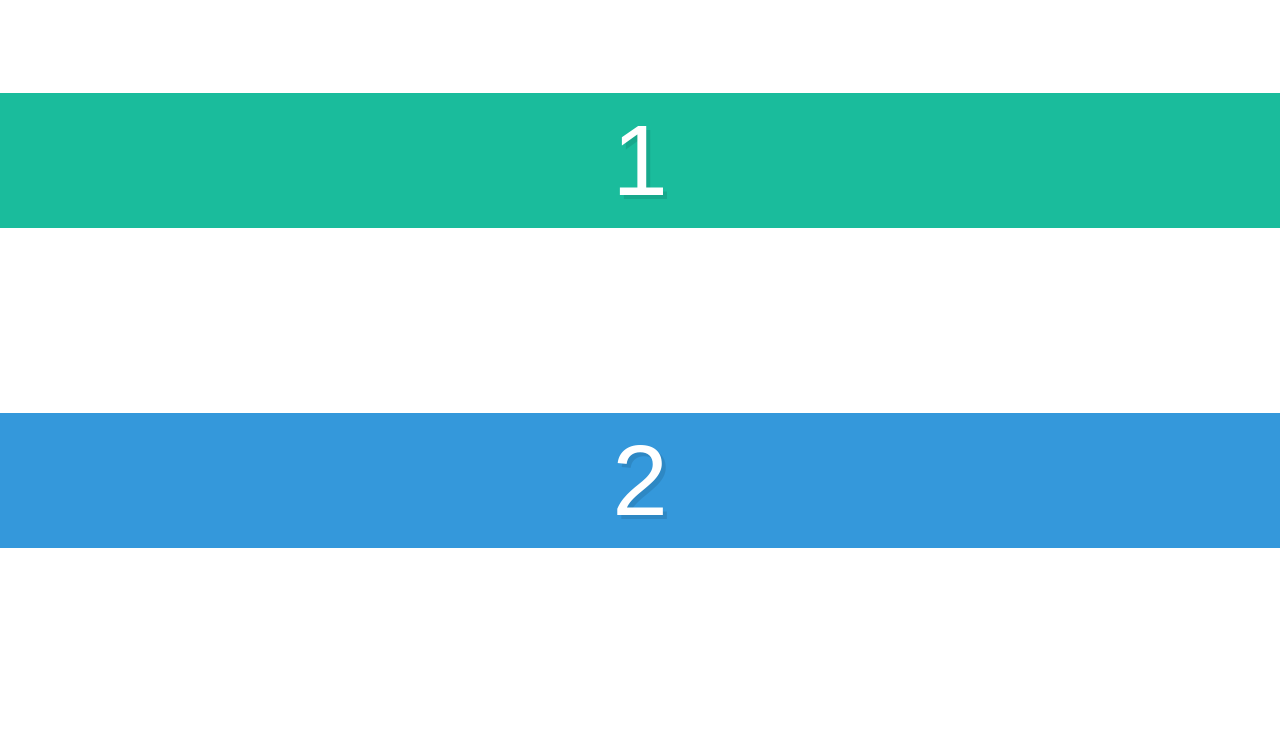
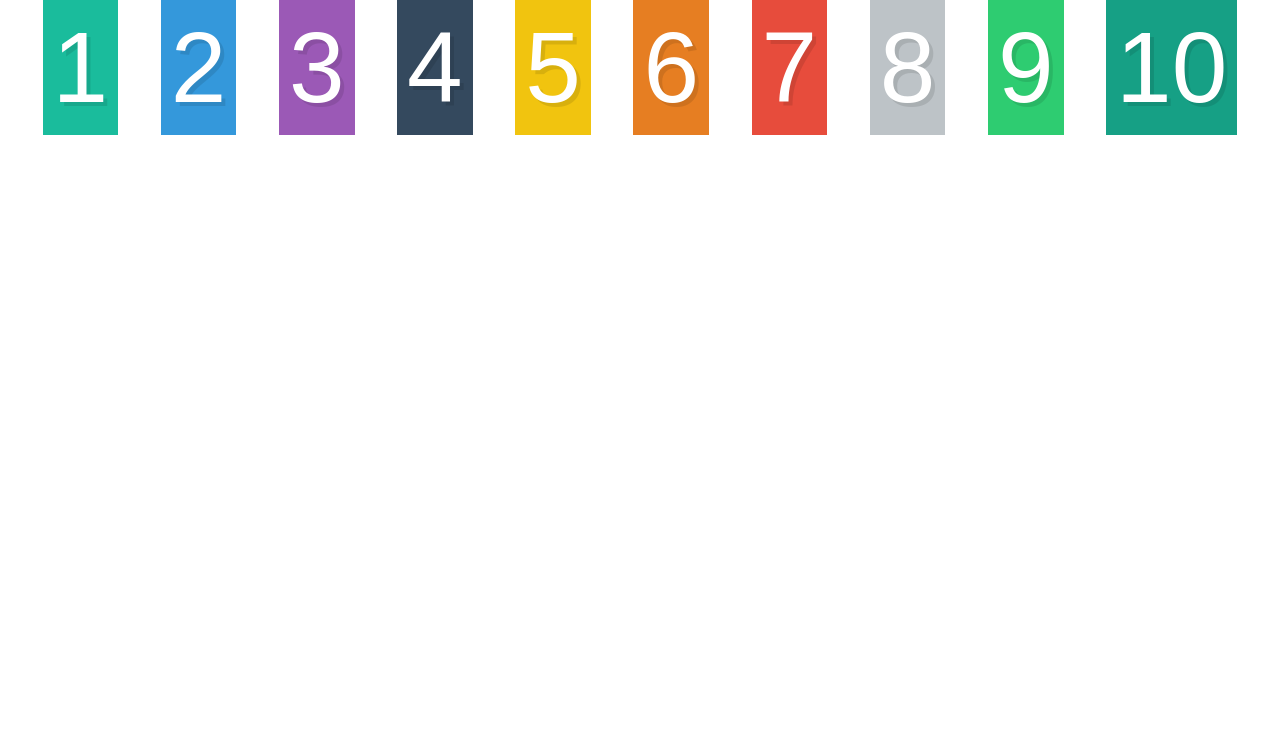
Before and after one commit to sandeepDevJs/css-flex-box-projects, a plain HTML site: page flexbox-alignemts/index.html in a window 1280 px wide. Shown: the top 730 px of the page. Drawn offline with Linux system fonts and the light colour scheme.

Commit message:
justify content property

```diff
--- a/flexbox-alignemts/style.css
+++ b/flexbox-alignemts/style.css
@@ -246,8 +246,6 @@ input::-moz-focus-inner {
 /* We start writing out flexbox here. The above is just page setup */
 .container {
     display: flex;
-    flex-direction: column;
-    height: 400vh;
 
     /* default */
     /* justify-content: flex-start; */
@@ -261,5 +259,9 @@ input::-moz-focus-inner {
     /* gives space between each item */
     /* justify-content: space-between; */
 
-    justify-content: space-around;
+    /* gives space around each items */
+    /* justify-content: space-around; */
+
+    /* evenly devides spaces between each spaces */
+    justify-content: space-evenly;
 }
```
